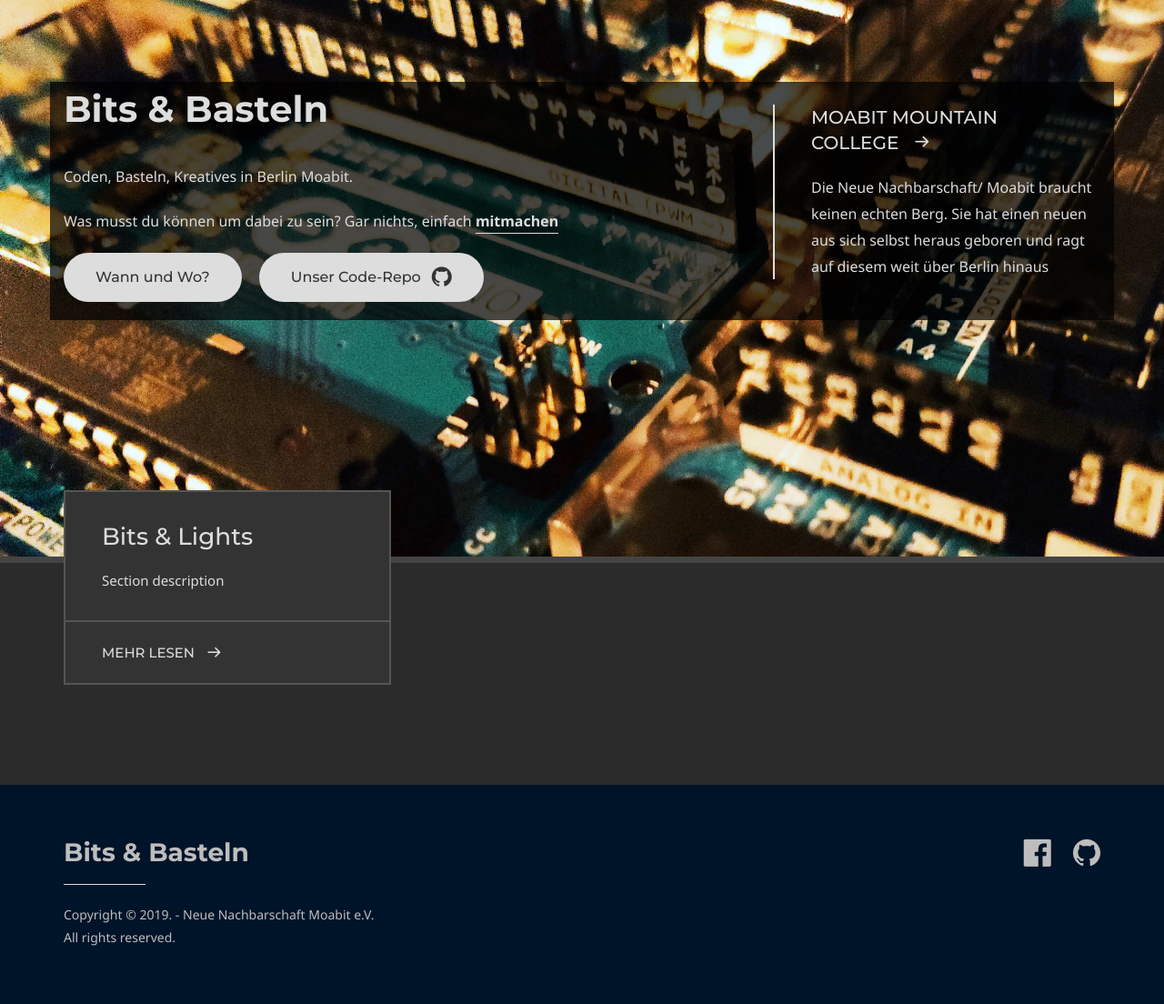
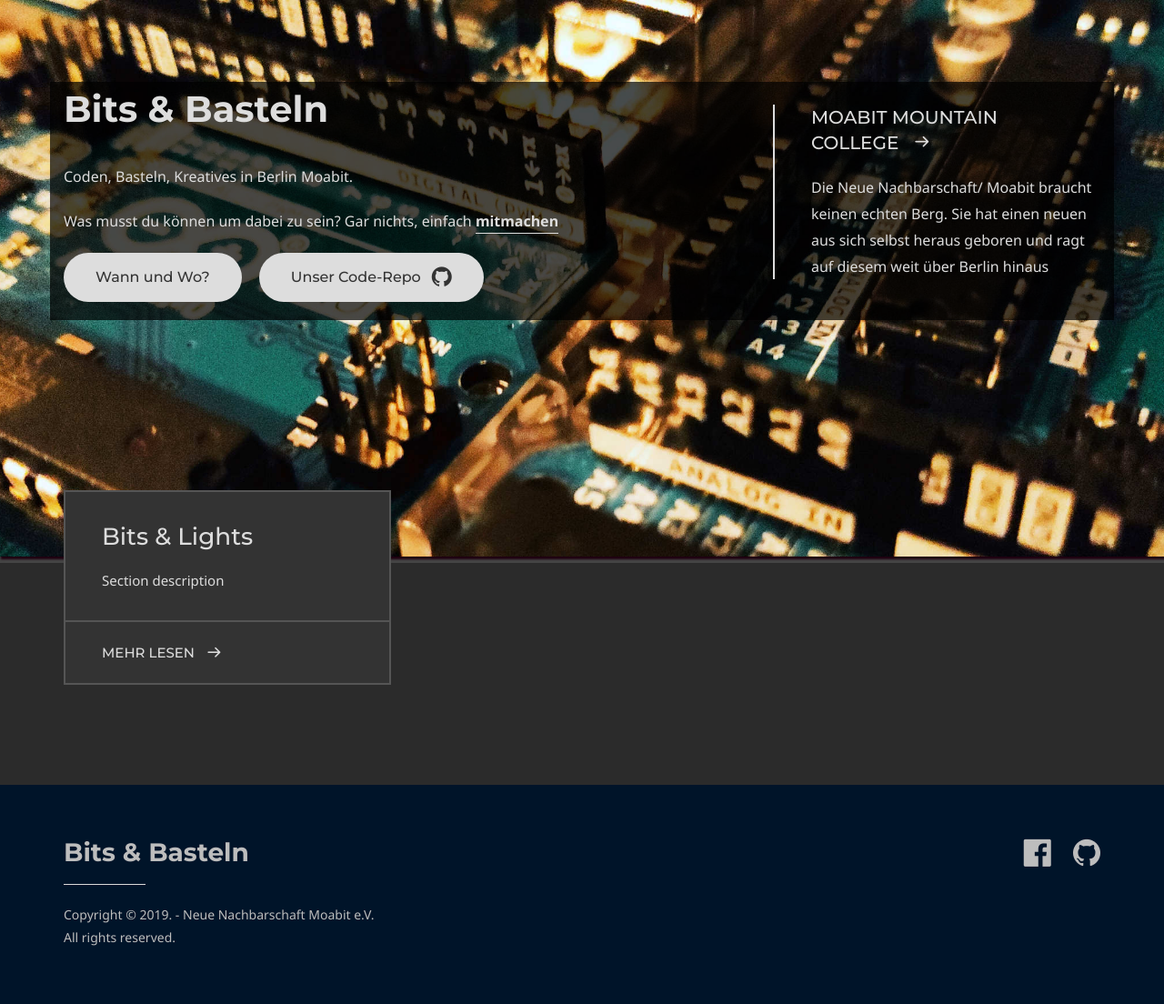
Before and after one commit to bits-und-basteln/bits-und-basteln.github.io, a Jekyll site: the page built from index.md, in a window 1280 px wide. Shown: the whole page at 91% size. Built offline with Jekyll 4.4.1, drawn with Linux system fonts in a browser that asks for light colours; some web fonts are replaced.

Commit message:
center header image, rename subheader css class

```diff
--- a/doks-theme/_layouts/default.html
+++ b/doks-theme/_layouts/default.html
@@ -4,7 +4,7 @@
 		{% include site-head.html %}
 	</head>
 	<body class="{{ site.doks.color_theme }}" data-spy="scroll" data-target=".js-scrollspy">
-		<div class="home-hero-subheader" {% if page.hero_image_url %} style="background-image: url('{{ page.hero_image_url }}'); background-size: cover;"{% endif %}>
+		<div class="hero-subheader" {% if page.hero_image_url %} style="background-image: url('{{ page.hero_image_url }}'); background-size: cover; background-position: center;"{% endif %}>
 			<div class="container">
 				<div class="row">
 					<div class="col-md-8">
--- a/doks-theme/_layouts/homepage.html
+++ b/doks-theme/_layouts/homepage.html
@@ -4,7 +4,7 @@
 		{% include site-head.html %}
 	</head>
 	<body class="{{ site.doks.color_theme }}">
-		<div class="home-hero-subheader{% if page.grid_navigation %} hero-subheader--before-out{% endif %}">
+		<div class="hero-subheader{% if page.grid_navigation %} hero-subheader--before-out{% endif %}">
 			<div class="container">
 				<div class="row">
 					<div class="col-md-7">
--- a/doks-theme/_sass/components/_hero-subheader.scss
+++ b/doks-theme/_sass/components/_hero-subheader.scss
@@ -1,46 +1,9 @@
-/**
- * Hero subheader (components/_hero-subheader.scss)
- */
-
-/* ----- General ----- */
 .hero-subheader {
-	min-height: 670px;
-	color: $color-grey;
-	background-color: $color-theme-blue;
-	padding: 3.75rem 0 (4.6875rem - 1.25rem) 0;
-
-	@media (min-width: $screen-sm-min) {
-		padding: 9.375rem 0 (10.3125rem - 1.25rem) 0;
-	}
-
-	.btn {
-		margin-right: .9375rem;
-	}
-
-	.btn--github,
-	.btn--w-arrow-down {
-		@extend .btn--dark;
-	}
-
-	.site-header + & {
-		padding: 9.375rem 0 (4.6875rem - 1.25rem) 0;
-
-		@media (min-width: $screen-sm-min) {
-			padding: 15rem 0 (10.3125rem - 1.25rem) 0;
-		}
-	}
-
-	.container {
-		background-color: rgba(0, 0, 0, 0.7);
-	}
-}
-
-
-.home-hero-subheader {
 	color: $color-grey;
 	background-color: $color-theme-blue;
 	background-image: url("/index-header.jpg");
 	background-size: cover;
+	background-position: center;
 	height: 68vh;
 	max-height: 667px;
 	padding-top: 10vh;
```
